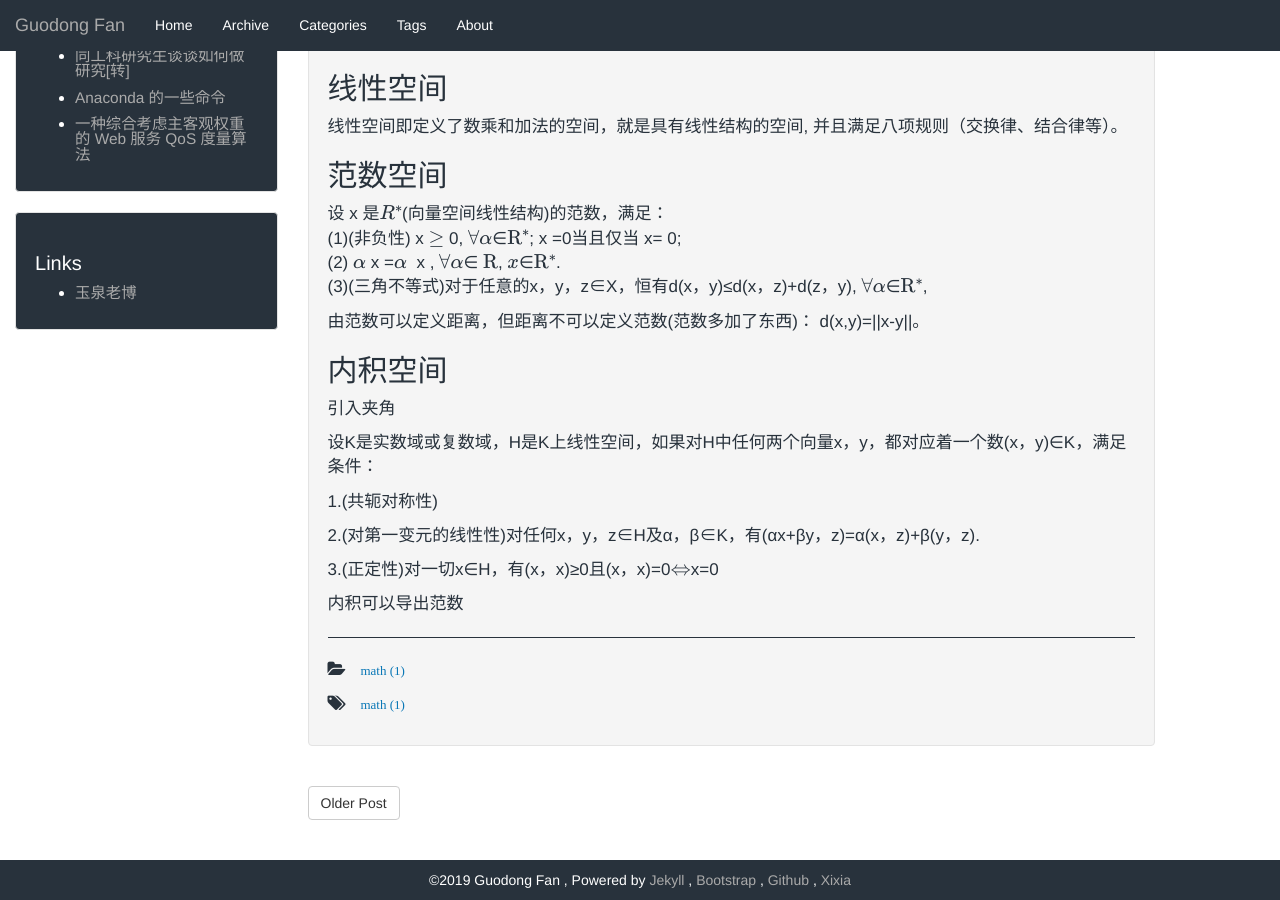
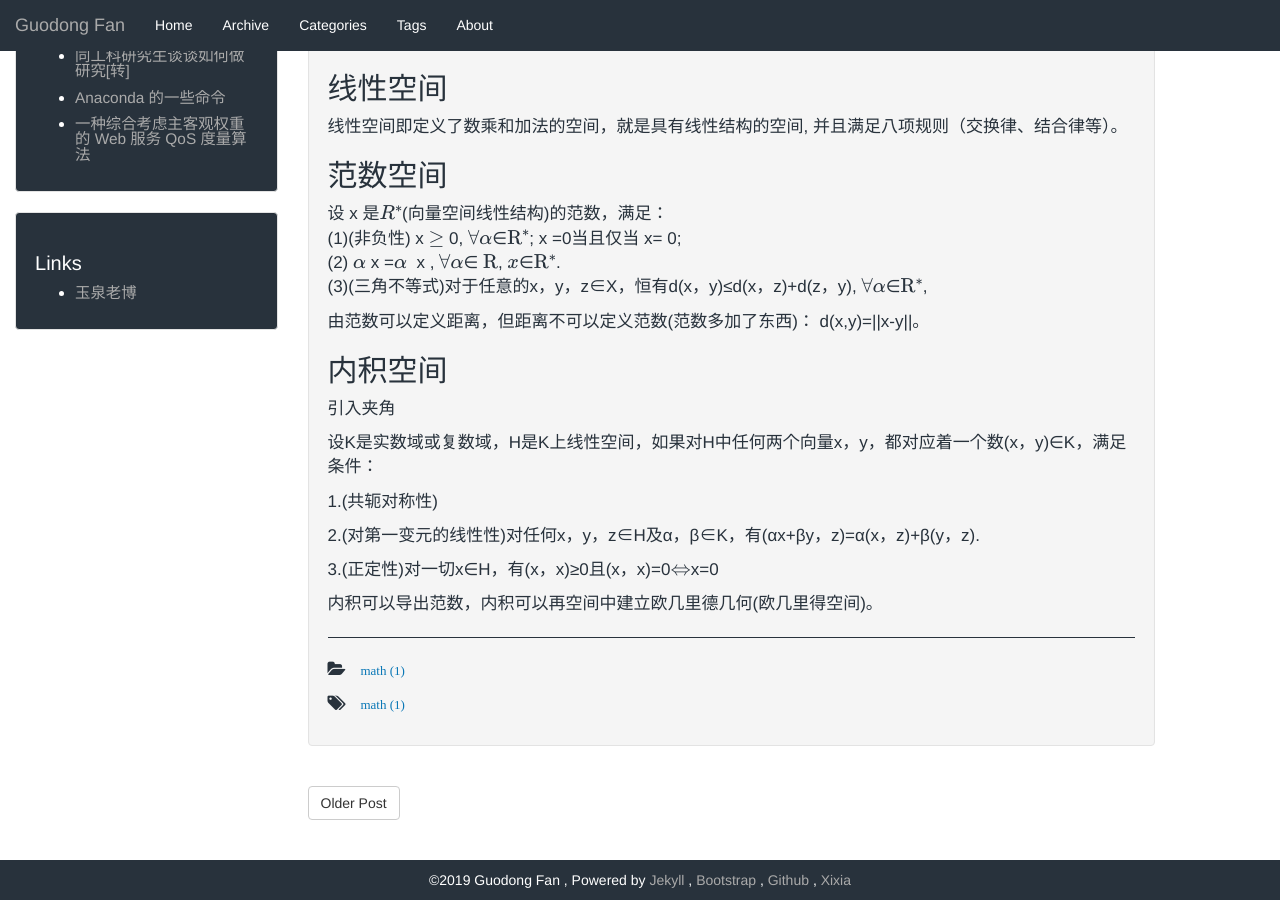
Before and after one commit to GuodongFan/GuodongFan.github.io, a Jekyll site: the page built from _posts/2019-07-29-Spaces-of-Functions.md, in a window 1280 px wide and 900 px high, scrolled down 522 px. Built offline with Jekyll 4.4.1, drawn with Linux system fonts in a browser that asks for light colours; our own code applies the rules of GitHub Pages for plain Markdown files; formulas are drawn with MathJax 3.

Commit message:
Update 2019-07-29-Spaces-of-Functions.md

```diff
--- a/_posts/2019-07-29-Spaces-of-Functions.md
+++ b/_posts/2019-07-29-Spaces-of-Functions.md
@@ -57,4 +57,4 @@ d(x,y)=||x-y||。
 
 3.(正定性)对一切x∈H，有(x，x)≥0且(x，x)=0$\Leftrightarrow$x=0
 
-内积可以导出范数
+内积可以导出范数，内积可以再空间中建立欧几里德几何(欧几里得空间)。
```
